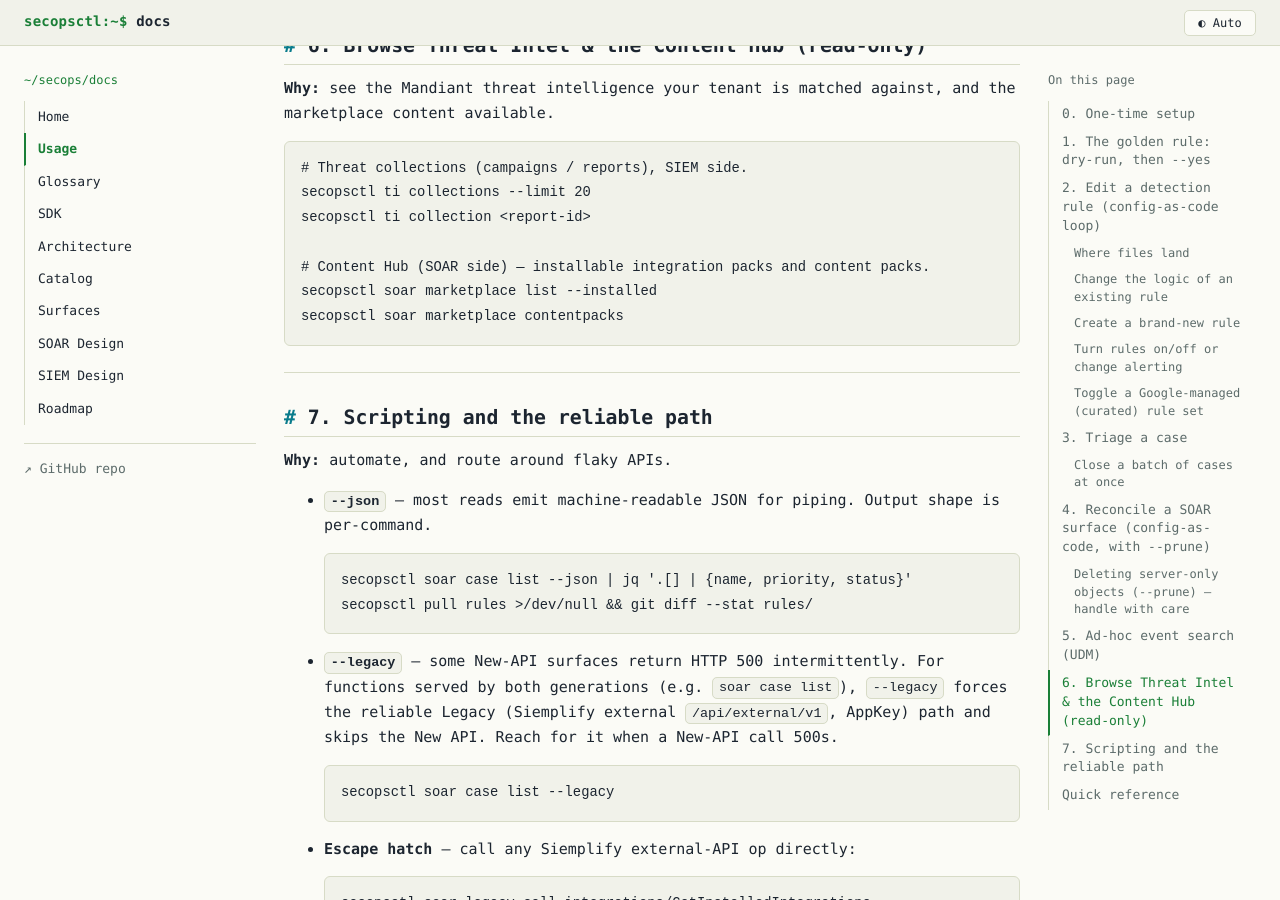
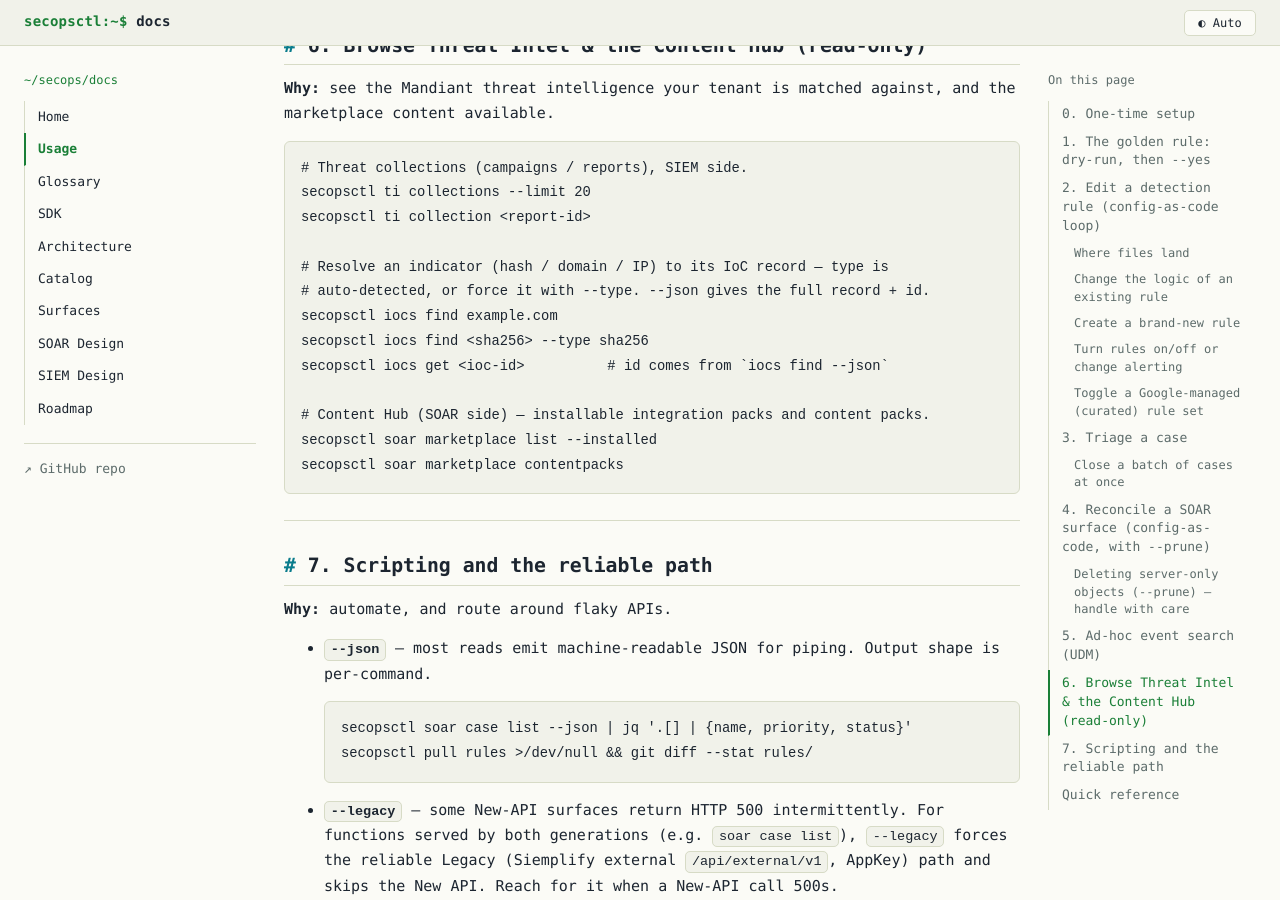
Before and after one commit to dannyota/secops, a Jekyll site: the page built from docs/USAGE.md, in a window 1280 px wide and 900 px high, scrolled down 5833 px. Built offline with Jekyll 4.4.1, drawn with Linux system fonts in a browser that asks for light colours; our own code applies the rules of GitHub Pages for plain Markdown files.

Commit message:
docs: document the iocs CLI + close Wave 8; fix tables under kramdown
Add the iocs CLI to CATALOG, SURFACES, README, and the USAGE Threat-Intel recipe;
mark Wave 8 done (the enrichment RPCs stay tracked as optional gaps).

Fix the SURFACES tables that rendered as flat pipe-text on the docs site: GitHub
Pages uses kramdown, which requires a blank line before a table — four tables sat
directly under a `###` heading. Add the blank lines so they render as tables.

```diff
--- a/docs/USAGE.md
+++ b/docs/USAGE.md
@@ -267,6 +267,12 @@ the marketplace content available.
 secopsctl ti collections --limit 20
 secopsctl ti collection <report-id>
 
+# Resolve an indicator (hash / domain / IP) to its IoC record — type is
+# auto-detected, or force it with --type. --json gives the full record + id.
+secopsctl iocs find example.com
+secopsctl iocs find <sha256> --type sha256
+secopsctl iocs get <ioc-id>          # id comes from `iocs find --json`
+
 # Content Hub (SOAR side) — installable integration packs and content packs.
 secopsctl soar marketplace list --installed
 secopsctl soar marketplace contentpacks
```
Also changed, not shown: docs/CATALOG.md (+1 -1 lines), docs/ROADMAP.md (+1 -1 lines), docs/SURFACES.md (+5 -1 lines), README.md.
